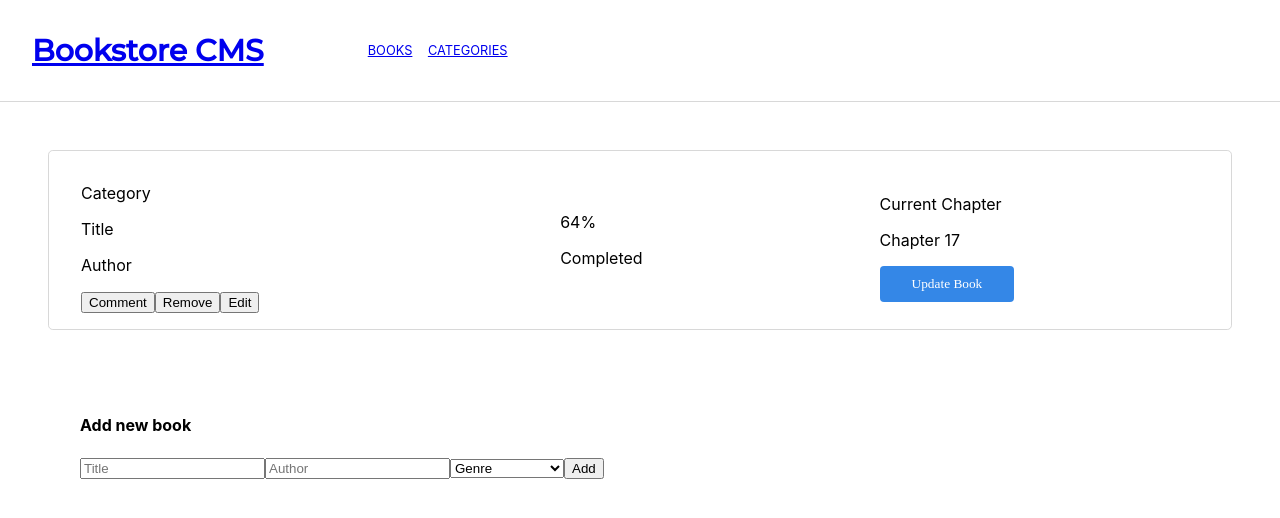
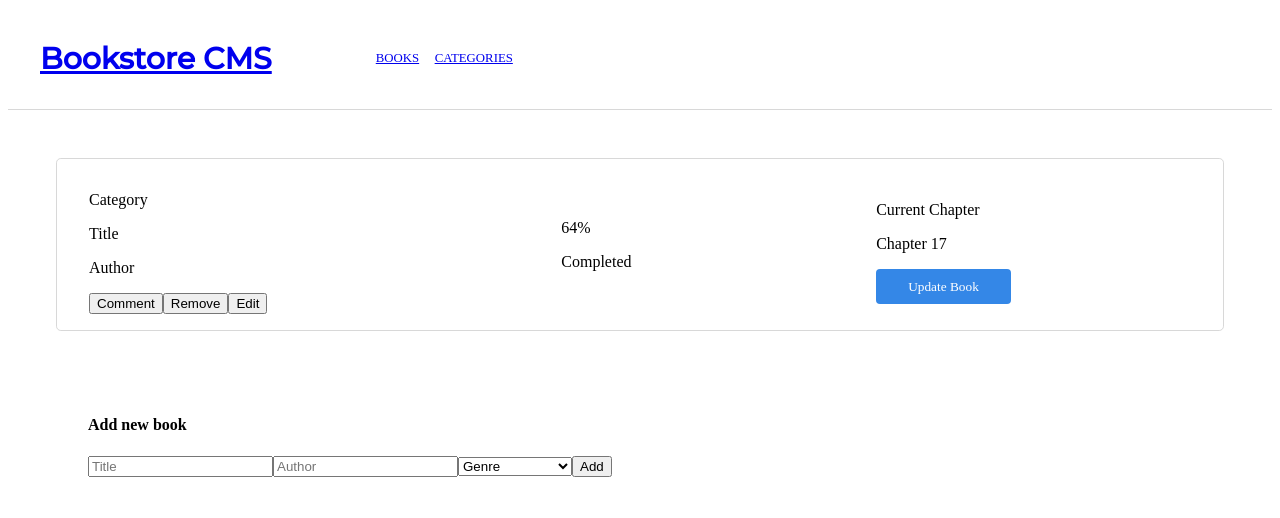
Before and after one commit to Aduda-Boaz/bookstore-cms, a React (Create React App) app: page /bookstore in a window 1280 px wide. Shown: the top 518 px of the page. Built offline with nearby package versions, Linux system fonts and the light colour scheme.

Commit message:
Fix errors

```diff
--- a/src/App.js
+++ b/src/App.js
@@ -7,11 +7,11 @@
 
 function App() {
   return (
-    <div className='App'>
+    <div className="App">
       <Nav />
       <Routes>
-        <Route path='bookstore' element={<BookDisplay />} />
-        <Route path='categories' element={<BookCategories />} />
+        <Route path="bookstore" element={<BookDisplay />} />
+        <Route path="categories" element={<BookCategories />} />
       </Routes>
     </div>
   );
--- a/src/components/BookList.js
+++ b/src/components/BookList.js
@@ -18,8 +18,6 @@
         </div>
       </div>
       <div className="Progress">
-        <div className="progressBar">
-        </div>
         <p>Current Chapter</p>
         <p>Chapter 17</p>
         <button type="button" className="progressBtn btn">Update Book</button>
--- a/src/index.css
+++ /dev/null
@@ -1,13 +0,0 @@
-body {
-  margin: 0;
-  font-family: -apple-system, BlinkMacSystemFont, 'Segoe UI', 'Roboto', 'Oxygen',
-    'Ubuntu', 'Cantarell', 'Fira Sans', 'Droid Sans', 'Helvetica Neue',
-    sans-serif;
-  -webkit-font-smoothing: antialiased;
-  -moz-osx-font-smoothing: grayscale;
-}
-
-code {
-  font-family: source-code-pro, Menlo, Monaco, Consolas, 'Courier New',
-    monospace;
-}
--- a/src/index.js
+++ b/src/index.js
@@ -1,7 +1,6 @@
 import React from 'react';
 import ReactDOM from 'react-dom';
 import { BrowserRouter as Router } from 'react-router-dom';
-import './index.css';
 import App from './App';
 
 ReactDOM.render(
```
Also changed, not shown: src/logo.svg (deleted).
